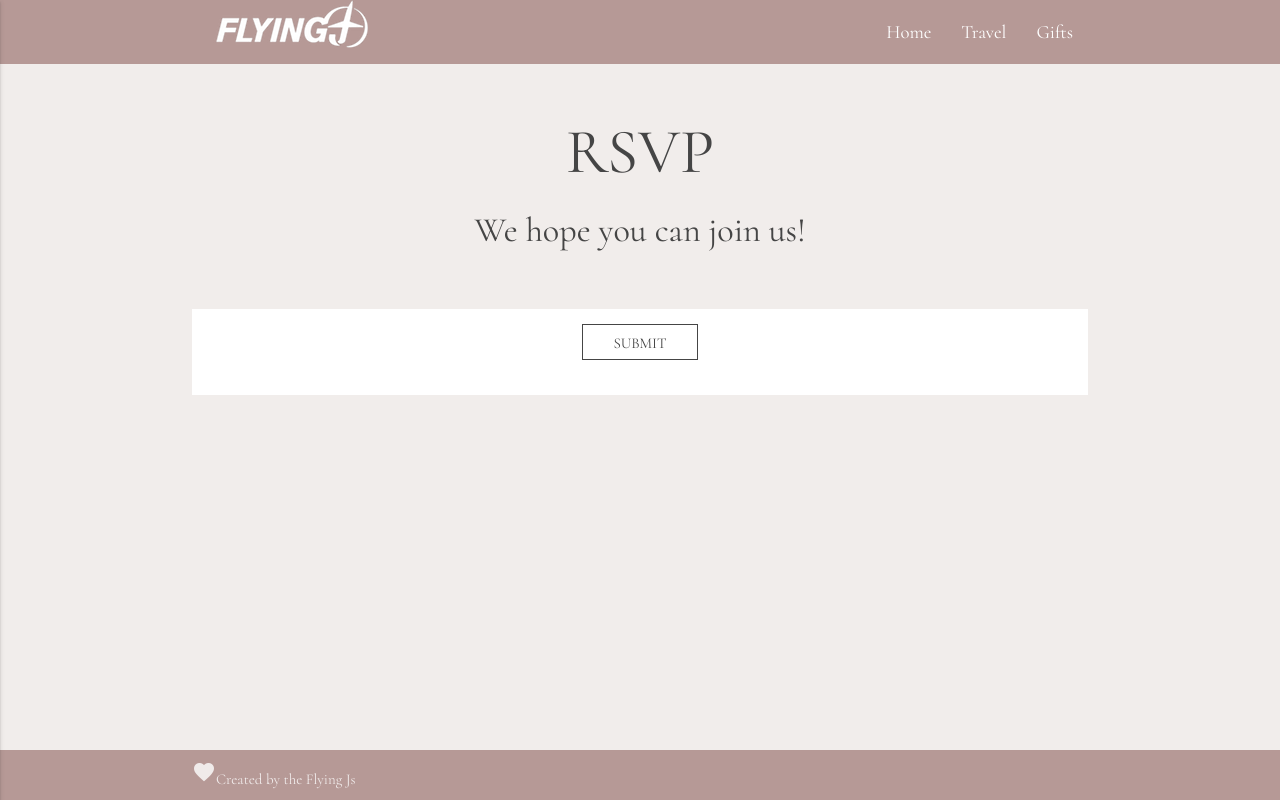
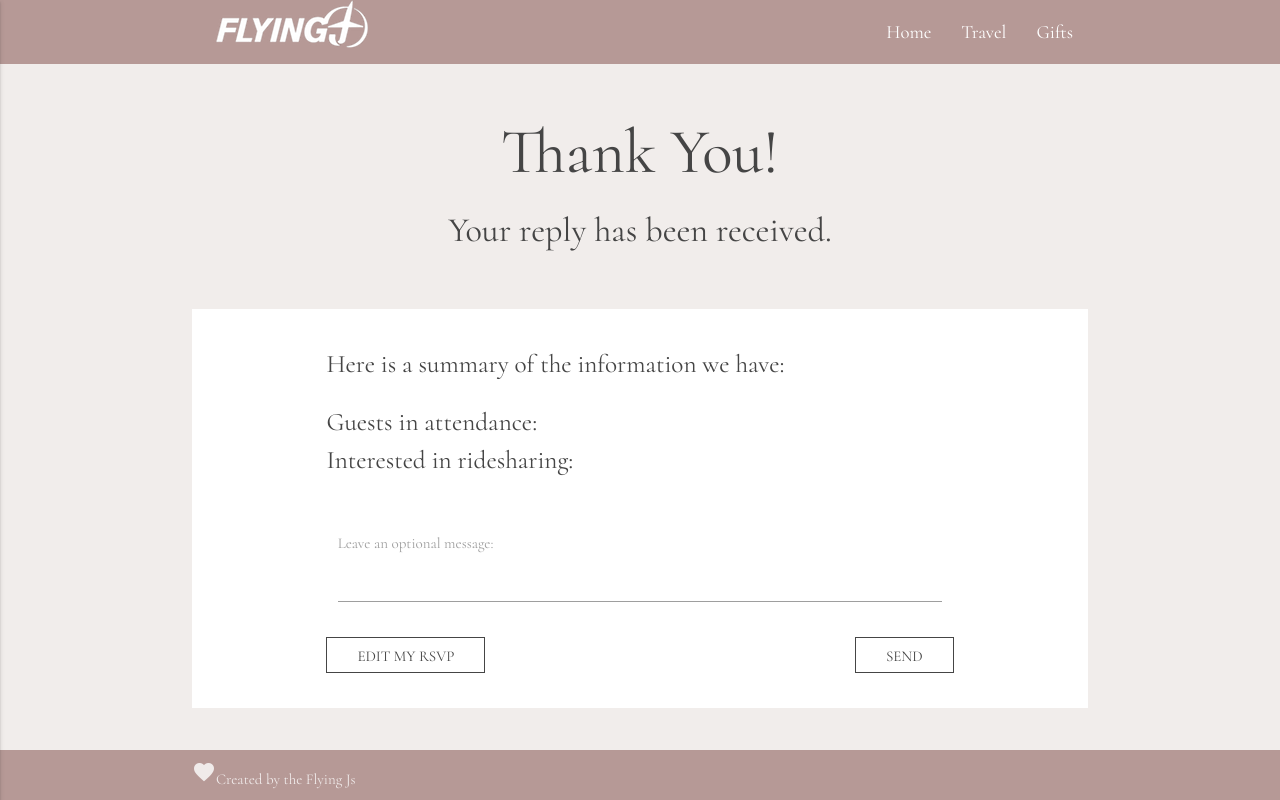
Before and after one commit to je55ek/wedding, a Python web app: template aws/resources/templates/rsvp_summary_template.html in a window 1280 px wide. Run offline with Jinja, Linux system fonts and the light colour scheme; the template is opened without the code that fills it, so the values that code supplies are empty; some libraries are stand-ins or nearby versions.

Commit message:
templates revised

```diff
--- a/aws/resources/templates/invitation_template.html
+++ b/aws/resources/templates/invitation_template.html
@@ -18,7 +18,7 @@
 </head>
 <body>
   <nav class="taupe" role="navigation">
-    <div class="nav-wrapper  taupe container">
+    <div class="nav-wrapper taupe container">
       <a id="logo-container" href="#" class="brand-logo"><img src="images/Flying-J-Stand-Alone_Logo.png" alt="Flying J Wedding"></a>
       <ul class="right hide-on-med-and-down">
         <li><a href="index.html#home">Home</a></li>
--- a/aws/resources/templates/rsvp_summary_template.html
+++ b/aws/resources/templates/rsvp_summary_template.html
@@ -37,22 +37,38 @@
 
   <header class="light-tan">
     <br>
-    <h1 class="center">RSVP</h1>
-    <h4 class="center">We hope you can join us!</h4>
+    <h1 class="center">Thank You!</h1>
+    <h4 class="center">Your reply has been received.</h4>
     <br>
     <br>
   </header>
   <main class="light-tan">
     <section>
       <div class="section container white">
-        <div class="row">
-          <form action="submit">
+        <div class="container">
+          <div class="row flow-text">
+            <div class="col s12">
+              <form action="submit">
+                <p>Here is a summary of the information we have:</p>
+                <ul>
+                  <li>Guests in attendance:</li>
+                  <li>Interested in ridesharing:</li>
+                </ul>
+                <div class="input-field col s12">
+                  <textarea id="textarea1" class="materialize-textarea"></textarea>
+                  <label for="textarea1">Leave an optional message:</label>
+                </div>
 
 
-            <div class="center">
-              <button class="btn-flat" name="action" type="submit">Submit</button>
+                <div class="left">
+                  <button href="#" class="btn-flat" name="action" type="submit">Edit my RSVP</button>
+                </div>
+                <div class="right">
+                  <button href="#" class="btn-flat" name="action" type="submit">Send</button>
+                </div>
+              </form>
             </div>
-          </form>
+          </div>
         </div>
       </div>
     </section>
--- a/aws/resources/templates/rsvp_template.html
+++ b/aws/resources/templates/rsvp_template.html
@@ -45,7 +45,9 @@
   <main class="light-tan">
     <section>
       <div class="section container white">
-        <div class="row">
+        <div class="container">
+          <div class="row flow-text">
+            <div class="col s12">
               <form action="rsvp" method="post" enctype="application/x-www-form-urlencoded">
                 <label class="center"><h5>Who will be attending?</h5></label>
 
@@ -71,6 +73,8 @@
                   <button class="btn-flat" name="action" type="submit">Submit</button>
                 </div>
               </form>
+            </div>
+          </div>
         </div>
       </div>
     </section>
```
Also changed, not shown: aws/resources/templates/local_rideshare_template.html (+16 -2 lines), aws/resources/templates/remote_rideshare_template.html (+21 -7 lines). Lines whose indentation alone changed are shown as unchanged.
